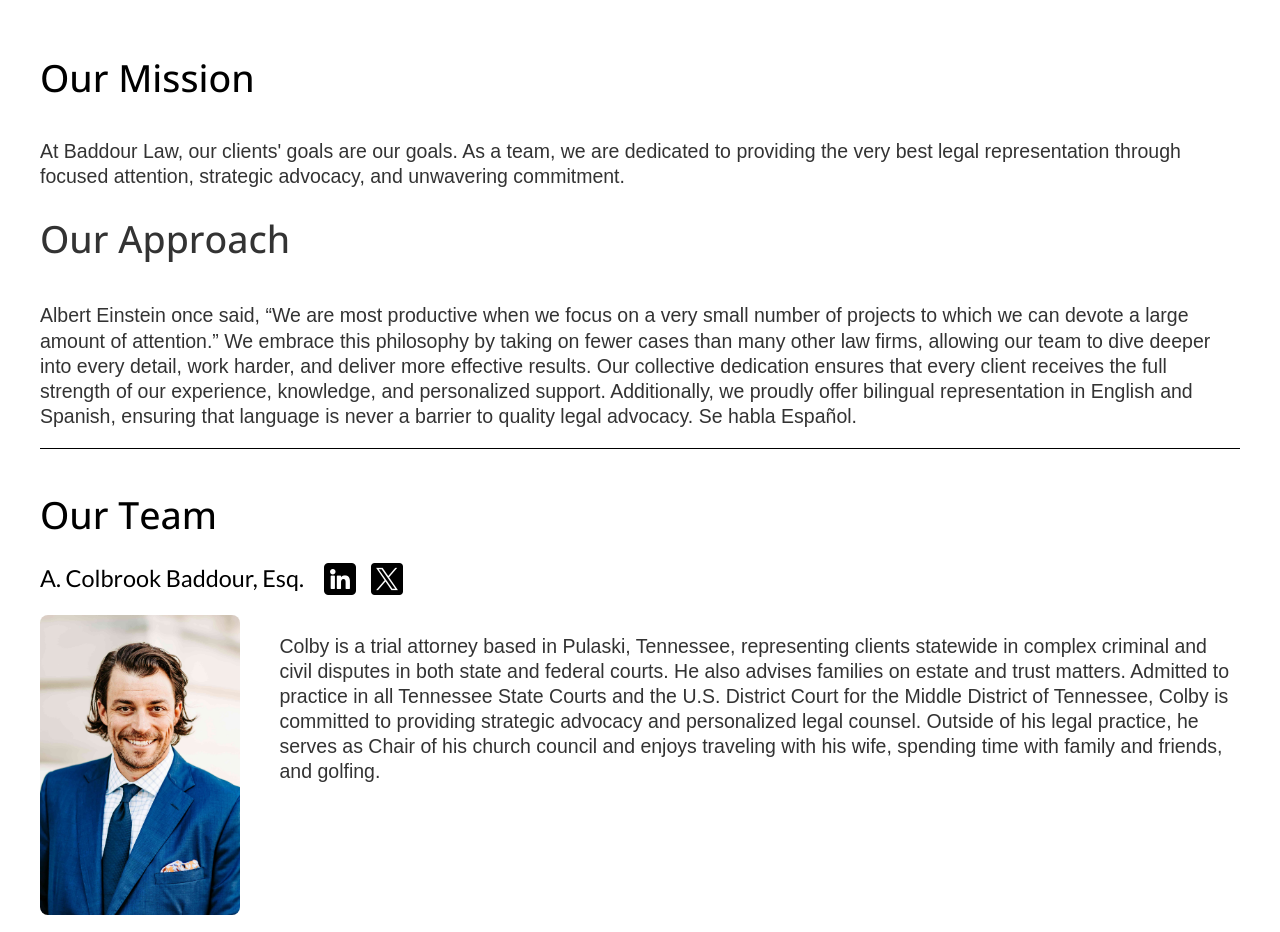
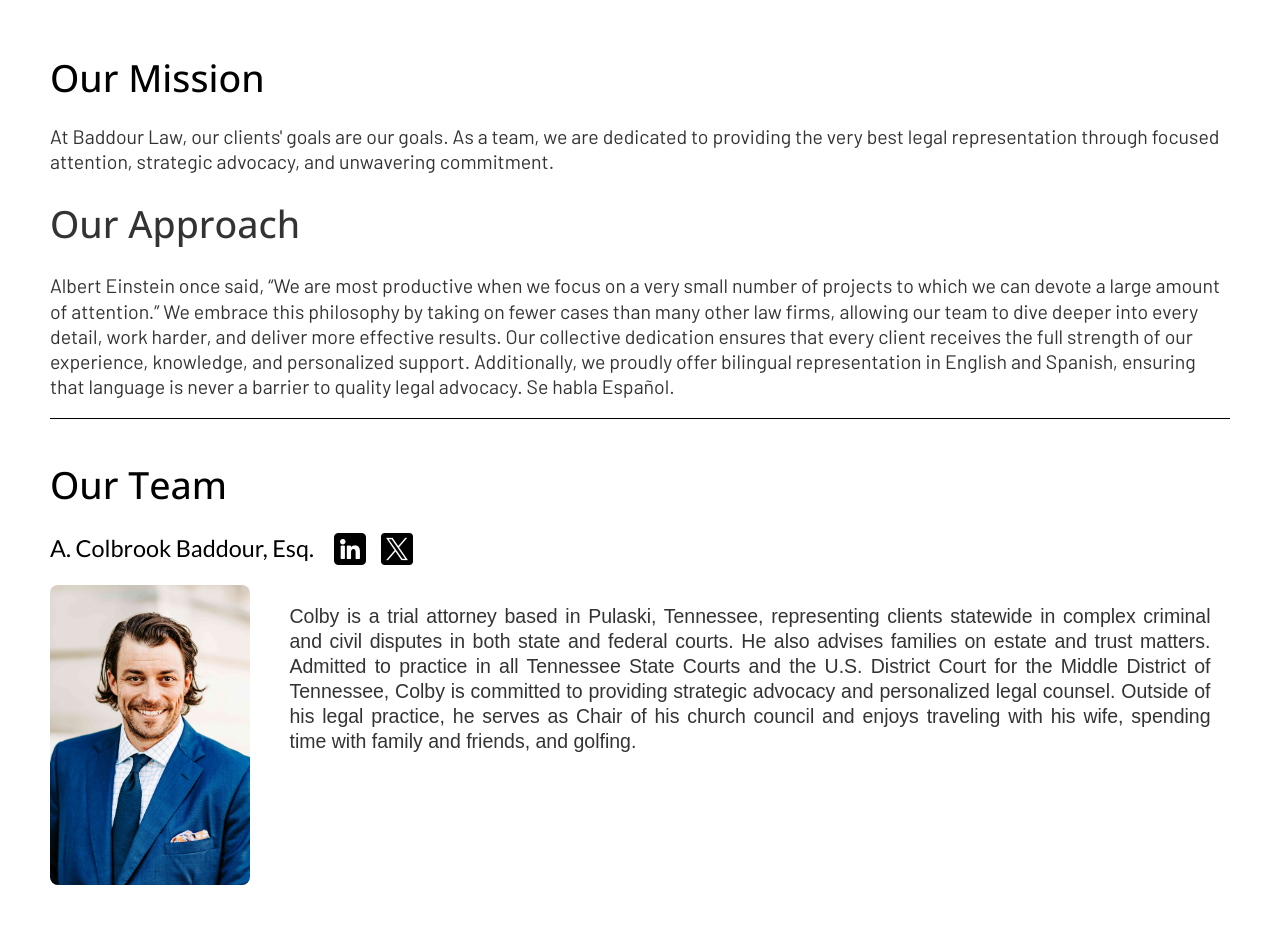
Before and after one commit to ashc735/baddour-law, a plain HTML site: page about/index.html in a window 1280 px wide. Shown: the part 182-1114 px from the top of the page. Drawn offline with nearby package versions, Linux system fonts and the light colour scheme.

Commit message:
adjusted margins & fixed html on About page

```diff
--- a/about/index.html
+++ b/about/index.html
@@ -28,8 +28,8 @@
           <nav>
             <ul>
               <li><a href="../index.html">Home</a></li>
-                    <li><a href="../services/index.html">Services</a></li>
-                    <li><a href="../contact/index.html">Contact</a></li>
+              <li><a href="services/index.html">Services</a></li>
+              <li><a href="contact/index.html">Contact</a></li>
             </ul>
           </nav>
         </div>
@@ -37,7 +37,7 @@
       </header>
     <main>
         <section class="mission">
-            <div class="content-wrapper">
+            <div class="mission-wrapper">
                 <h2>Our Mission</h2>
                 <div class="mission-content-item">
                     <p>At Baddour Law, our clients' goals are our goals. As a team, we are dedicated to providing the
@@ -104,6 +104,7 @@
                         </p>
                         <h4> Honors & Awards</h4>
                         <p>
+
                             Super Lawyers - Rising Star 2018 & 2019
                             <img src="../img/colby-super.jpg" alt="super lawyers award icon"><br>
                             National College of Advocacy <br>
@@ -199,6 +200,7 @@
                             A.A.S. – Calhoun Community College, 2000</p>
                     </div>
                 </div>
+            </div>
         </section>
     </main>
     <footer>
@@ -207,7 +209,6 @@
                 this
                 site does not establish an attorney/client relationship.
             </p>
-        </div>
         </div> <!-- footer content ends -->
         <div class="copyright">
             <p>&copy;<span id="currentYear">2025</span> | Baddour Law, LLP</p>
--- a/css/style.css
+++ b/css/style.css
@@ -445,41 +445,32 @@ footer p {
 /*------------ Mobile Styles-About Page ---------------*/
 
 .mission {
-  margin: 0;
   display: flex;
-  flex-flow: column nowrap;
+  flex-flow: column wrap;
+  padding: 20px;
+  margin: 0 30px 0 30px;
 }
 
-.mission .content-wrapper {
-  margin-bottom: 0;
-  margin-left: 20px;
-  margin-right: 0;
+.mission-wrapper {
   font-size: 1.25rem;
-  width: 100%;
 }
 
 .mission-content-item {
-  width: 100%;
-  padding: 0;
-  font-family: sans-serif;
   line-height: 1.6;
   color: #333;
-  display: flex;
-  flex-direction: column;
   border-bottom: solid black 1px;
 }
 
 /*---Biographies Styles---*/
 
 .biographies {
-  margin: 0;
+  margin: 0 30px 0 30px;
   display: flex;
   flex-flow: column wrap;
+  padding: 20px;
 }
 
 .biographies .biography-wrapper {
-  margin-left: 20px;
-  padding: 20px;
   font-size: 1.25rem;
 }
 
@@ -519,6 +510,7 @@ footer p {
   align-items: flex-start;
   gap: 20px;
   flex-wrap: nowrap; /* Ensure content stays in one line */
+  text-align:justify;
 }
 
 .bio-main img {
@@ -529,7 +521,6 @@ footer p {
 }
 
 .bio-main p {
-  margin: 0;
   flex: 1; /* text takes the remaining space */
 }
 
```
Lines whose indentation alone changed are shown as unchanged.
